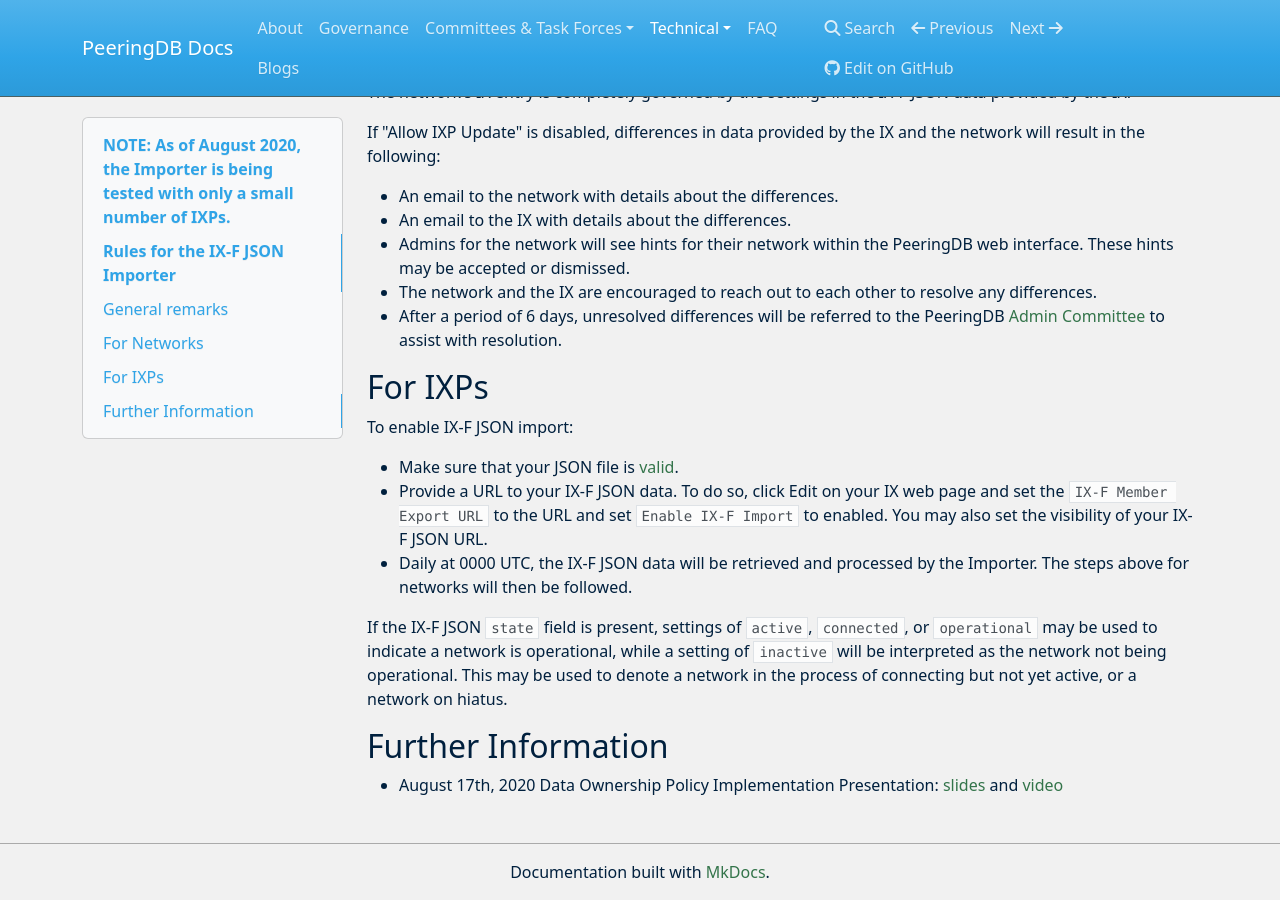
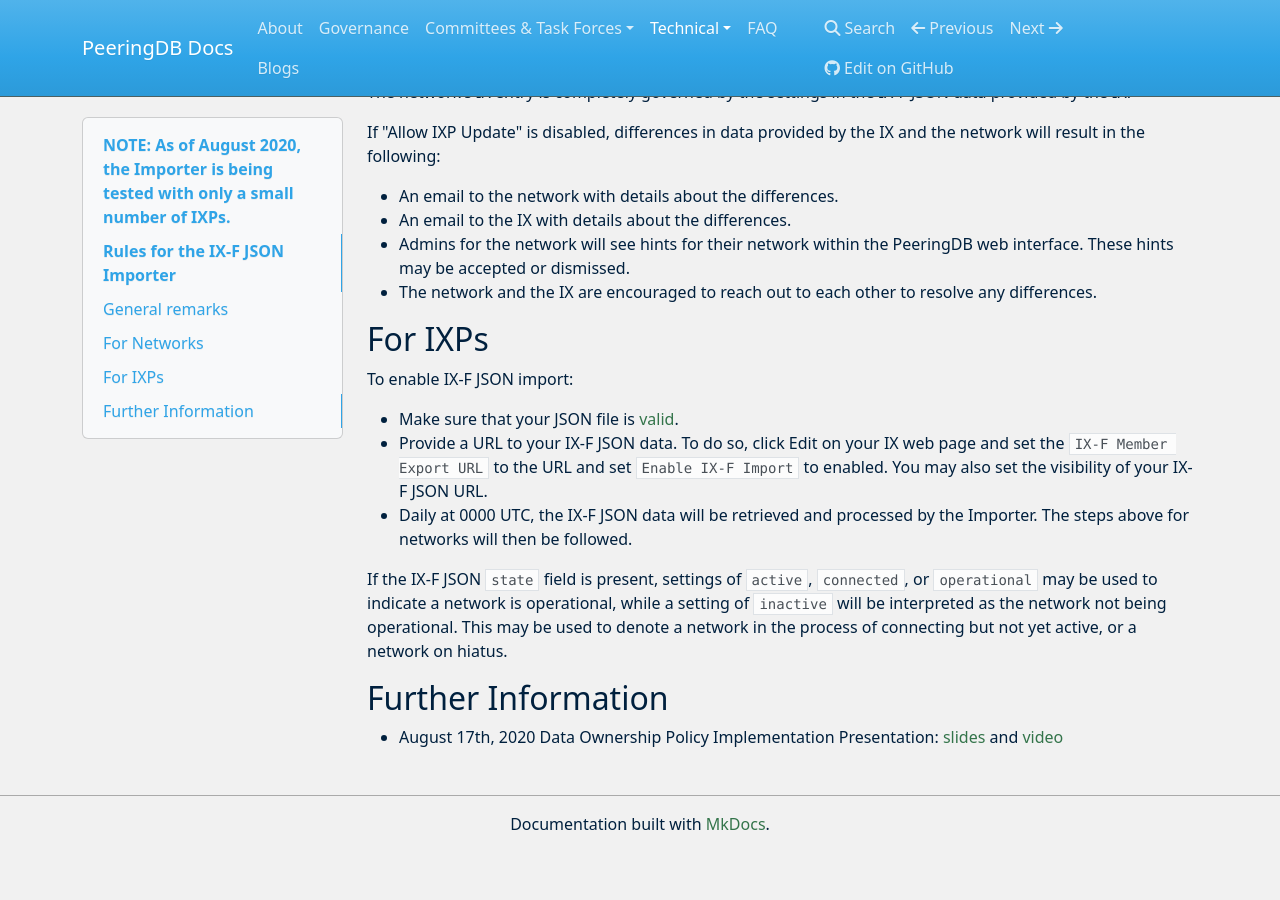
Before and after one commit to peeringdb/docs, an MkDocs documentation site: the page built from docs/ix-f-json-import-rules.md, in a window 1280 px wide and 900 px high, scrolled down 587 px. Built offline with MkDocs 1.6.1, drawn with Linux system fonts in a browser that asks for light colours; nearby versions of some CDN libraries; after the commit the page ends 1439 px from its top, so only the background shows below that.

Commit message:
Update ix-f-json-import-rules.md
AC is not yet looking after unresolved issues and most likely will only do on request.

```diff
--- a/docs/ix-f-json-import-rules.md
+++ b/docs/ix-f-json-import-rules.md
@@ -17,7 +17,6 @@
 - An email to the IX with details about the differences.
 - Admins for the network will see hints for their network within the PeeringDB web interface. These hints may be accepted or dismissed.
 - The network and the IX are encouraged to reach out to each other to resolve any differences.
-- After a period of 6 days, unresolved differences will be referred to the PeeringDB [Admin Committee](/committee/admin) to assist with resolution.
 
 ## For IXPs
 To enable IX-F JSON import:
```
